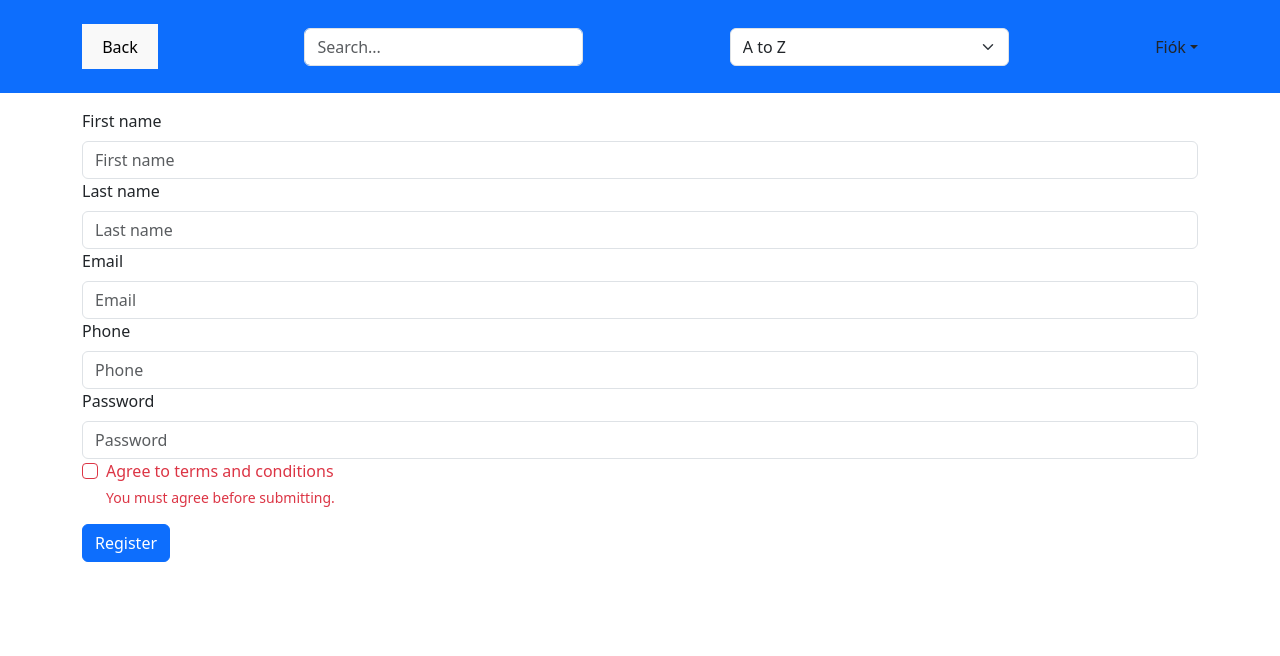
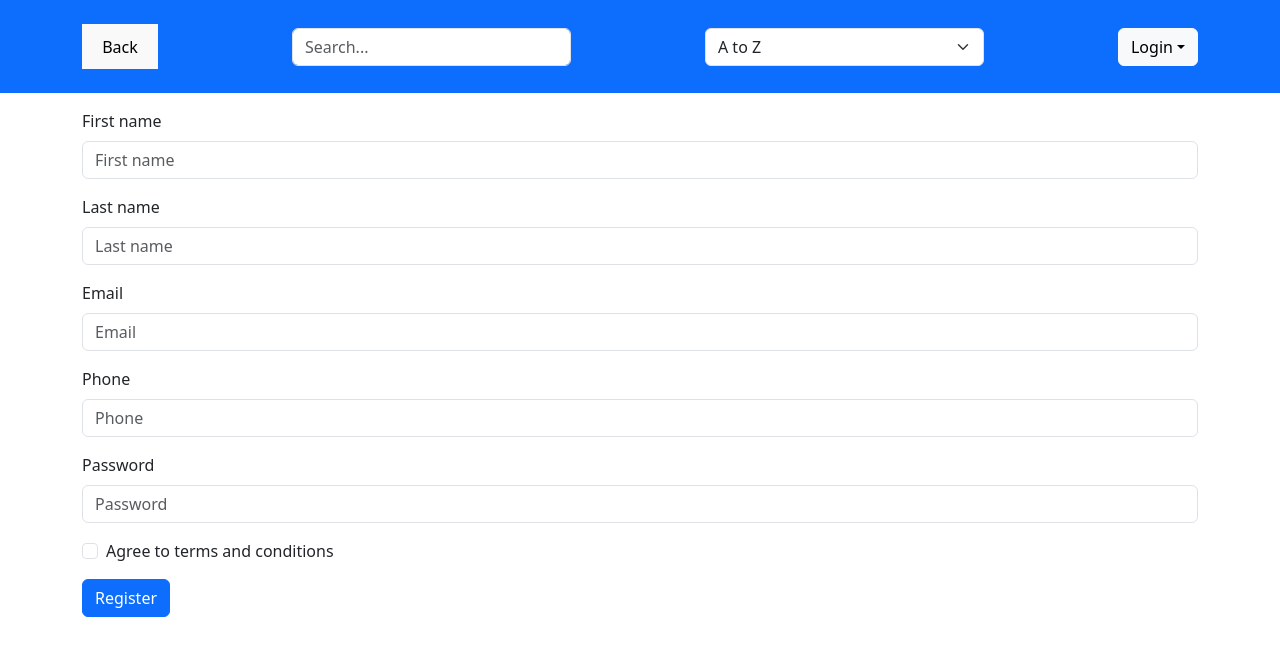
Before and after one commit to szilvassy-bence/mern-betting, a React (Vite) app in the folder frontend/: page /user/register in a window 1280 px wide. Shown: the top 656 px of the page. Built offline with nearby package versions, Linux system fonts and the light colour scheme.

Commit message:
something

```diff
--- /dev/null
+++ b/frontend/src/components/Nav/Nav.css
@@ -0,0 +1,3 @@
+.dropdown-menu {
+	width: 300px
+}
--- a/frontend/src/components/Nav.jsx
+++ b/frontend/src/components/Nav/Nav.jsx
@@ -1,8 +1,11 @@
 import { useContext, useState } from "react";
-import { SearchContext } from "../contexts/SearchContext";
+import { SearchContext } from "../../contexts/SearchContext";
+import { Link } from "react-router-dom"
+import "./Nav.css";
 
 export default function Nav() {
   const { setSearch, setSort, setUser } = useContext(SearchContext);
+  const [loginError, setLoginError] = useState(null);
 
   function onChangeInput(e) {
     setSearch(e.target.value);
@@ -15,21 +18,22 @@ export default function Nav() {
   async function submitLogin(e) {
     e.preventDefault();
     const formData = new FormData(e.target);
-    const loginData = Object.fromEntries(formData)
-    console.log(loginData);
+    const loginData = Object.fromEntries(formData);
+    //console.log(loginData);
 
     // POST THE FORM IN THE REQ.BODY
     try {
       const resp = await fetch("/api/user/login", {
         method: "POST",
         headers: { "Content-Type": "application/json" },
-        body: JSON.stringify(loginData)
+        body: JSON.stringify(loginData),
       });
 
       if (resp.ok) {
         const data = await resp.json();
-        const {id} = data;
+        const { id } = data;
         setUser(id);
+        console.log("success");
         // Handle successful login
       } else if (resp.status === 401) {
         throw new Error("Invalid email or password");
@@ -37,11 +41,14 @@ export default function Nav() {
         throw new Error("Something went wrong");
       }
     } catch (err) {
-      console.error(err);
+      //console.error(err.message);
+      const { message } = err;
+      setUser(null);
+      setLoginError(message);
+      document.querySelector(".dropdown-menu").classList.toggle("show");
+      // INFO MESSAGE
     }
   }
-
-
 
   return (
     <div className="container-fluid p-0" id="nav">
@@ -70,20 +77,17 @@ export default function Nav() {
             </optgroup>
           </select>
           <div className="dropdown" id="login-dropdown">
-            <a
-              href="#"
-              id="account-dropdown"
-              role="button"
+            <button
+              type="button"
+              className="btn btn-light dropdown-toggle"
               data-bs-toggle="dropdown"
-              className="nav-link account dropdown-toggle"
-              aria-haspopup="true"
+              aria-expanded="false"
             >
-              <span className="menu-item-icon"></span>
-              <span className="menu-item-label">Fiók</span>
-            </a>
+              Login
+            </button>
 
             <div
-              className="dropdown-menu dropdown-menu-right"
+              className="dropdown-menu dropdown-menu-left p-3"
               aria-labelledby="account-dropdown"
             >
               <div className="row">
@@ -94,7 +98,7 @@ export default function Nav() {
                     noValidate
                     onSubmit={submitLogin}
                   >
-                    <div className="form-group required has-feedback">
+                    <div className="form-group required has-feedback mb-3">
                       <label htmlFor="email" className="form-label">
                         E-mail
                       </label>
@@ -106,7 +110,7 @@ export default function Nav() {
                         required
                       />
                     </div>
-                    <div className="form-group required has-feedback">
+                    <div className="form-group required has-feedback mb-3">
                       <label htmlFor="password" className="form-label">
                         Password
                       </label>
@@ -117,6 +121,16 @@ export default function Nav() {
                         id="password-login"
                         required
                       />
+                    </div>
+                    {loginError && (
+                      <div>
+                        <p className="text-danger">{loginError}</p>
+                      </div>
+                    )}
+                    <div className="mb-3">
+                      <Link to="/user/register">
+                        Or register now!
+                      </Link>
                     </div>
                     <div className="form-group">
                       <button
--- /dev/null
+++ b/frontend/src/components/Nav/index.js
@@ -0,0 +1,3 @@
+import Nav from "./Nav";
+
+export default Nav
--- a/frontend/src/components/Register.jsx
+++ b/frontend/src/components/Register.jsx
@@ -1,17 +1,4 @@
 import { useRef, useState, useEffect } from "react";
-import bcrypt from "bcryptjs";
-
-const plain = "jelszo";
-const saltRounds = 10;
-bcrypt.genSalt(saltRounds, function (err, salt) {
-  bcrypt.hash(plain, salt, function (err, hash) {
-    if (err) {
-      console.error(err);
-    } else {
-      console.log("Hashed Password:", hash);
-    }
-  });
-});
 
 const userRegex = /^[a-zA-Z][a-zA-z0-9-_]{3,23}$/;
 const pwdRegex = /^(?=.*[a-z])(?=.*[A-Z])(?=.*[0-9])(?=.*[!@#$%]).{8,24}$/;
@@ -42,67 +29,114 @@ export default function Register() {
     } else {
       console.log("There is an error posting the registration");
       const data = await resp.json();
-      console.log(data);
+      const { errors } = data;
+
+      const inputs = document.querySelectorAll(".form-control-registration")
+      const errorPaths = errors.map(error => error.path);
+      console.log(errorPaths);
+      inputs.forEach(input => {
+        if (errorPaths.includes(input.id)) {
+          input.classList.remove("is-valid");
+          input.classList.add("is-invalid");
+        } else {
+          input.classList.remove("is-invalid");
+          input.classList.add("is-valid");
+        }
+      })
     }
   }
 
   return (
     <div className="container mt-3">
-      <form onSubmit={onSubmit} ref={formRef}>
+      <form onSubmit={onSubmit} ref={formRef} className="needs-validation">
         <div className="mb-3">
           <label htmlFor="first-name" className="form-label">
             First name
           </label>
           <input
             type="text"
-            className="form-control"
-            id="first-name"
+            className="form-control form-control-registration"
+            id="firstName"
             name="firstName"
             placeholder="First name"
           />
+          <div className="invalid-feedback">
+            First name must not be empty, must have at least two characters, the
+            first character must be a character from a-z or A-Z.
+          </div>
+        </div>
+
+        <div className="mb-3">
           <label htmlFor="last-name" className="form-label">
             Last name
           </label>
           <input
             type="text"
-            className="form-control"
-            id="last-name"
+            className="form-control form-control-registration"
+            id="lastName"
             name="lastName"
             placeholder="Last name"
           />
+          <div className="invalid-feedback">
+            Last name must not be empty, must have at least two characters, the
+            first character must be a character from a-z or A-Z.
+          </div>
+        </div>
+
+        <div className="mb-3">
           <label htmlFor="email" className="form-label">
             Email
           </label>
           <input
             type="text"
-            className="form-control"
+            className="form-control form-control-registration"
             id="email"
             name="email"
             placeholder="Email"
           />
+          <div className="invalid-feedback">
+            Email must be a valid email address.
+          </div>
+        </div>
+
+        <div className="mb-3">
           <label htmlFor="phone" className="form-label">
             Phone
           </label>
           <input
             type="text"
-            className="form-control"
+            className="form-control form-control-registration"
             id="phone"
             name="phone"
             placeholder="Phone"
           />
+          <div className="invalid-feedback">
+            Phone must not be empty, and have at least 7 numbers.
+          </div>
+        </div>
+
+        <div className="mb-3">
           <label htmlFor="password" className="form-label">
             Password
           </label>
           <input
             type="password"
-            className="form-control"
+            className="form-control form-control-registration"
             id="password"
             name="password"
             placeholder="Password"
           />
+          <div className="invalid-feedback">
+            Password must be at least 8 characters and include at least one
+            small letter, one capital letter, and one number, and one special
+            characters from: !@#$%.
+          </div>
+        </div>
+
+        <div className="mb-3">
           <div className="form-check">
             <input
-              className="form-check-input is-invalid"
+              className="form-check-input"
               type="checkbox"
               value=""
               id="invalidCheck3"
```
